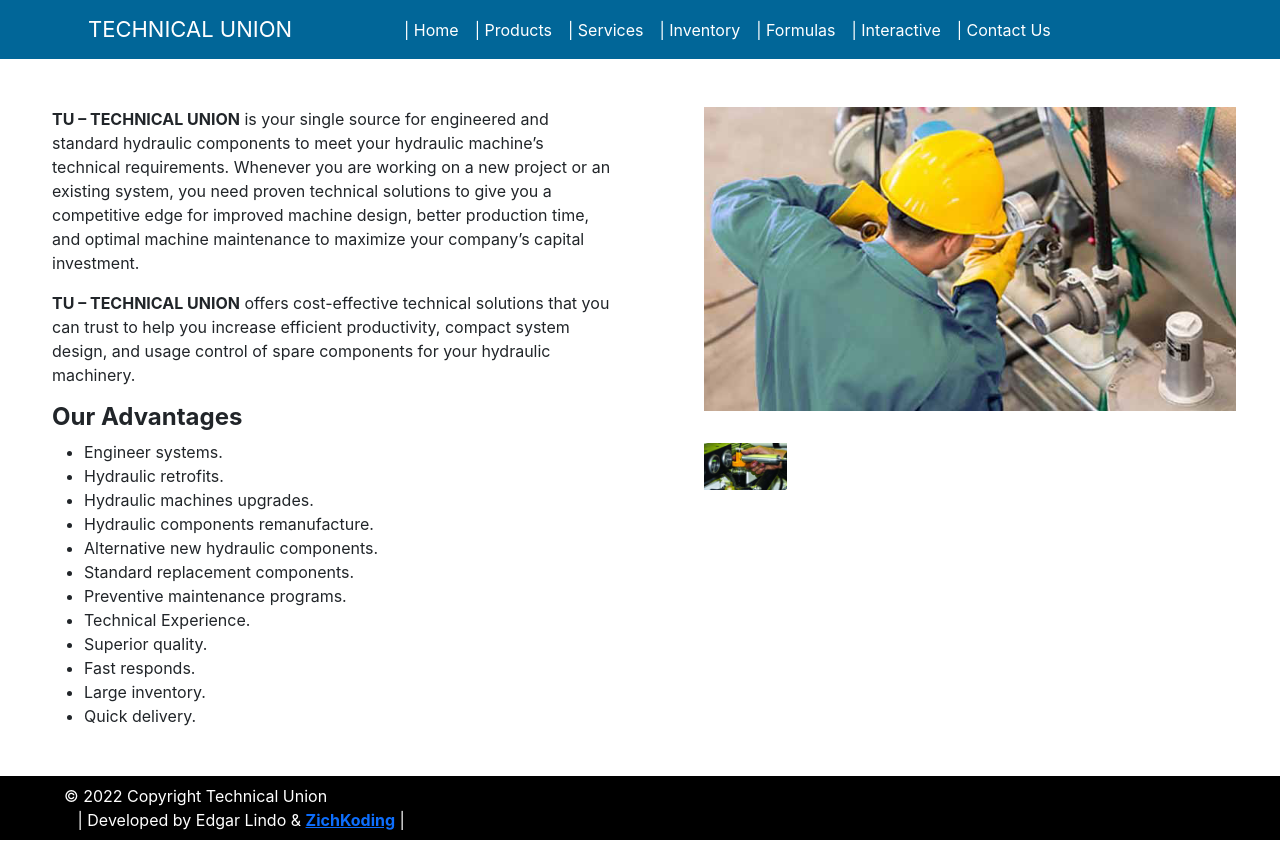
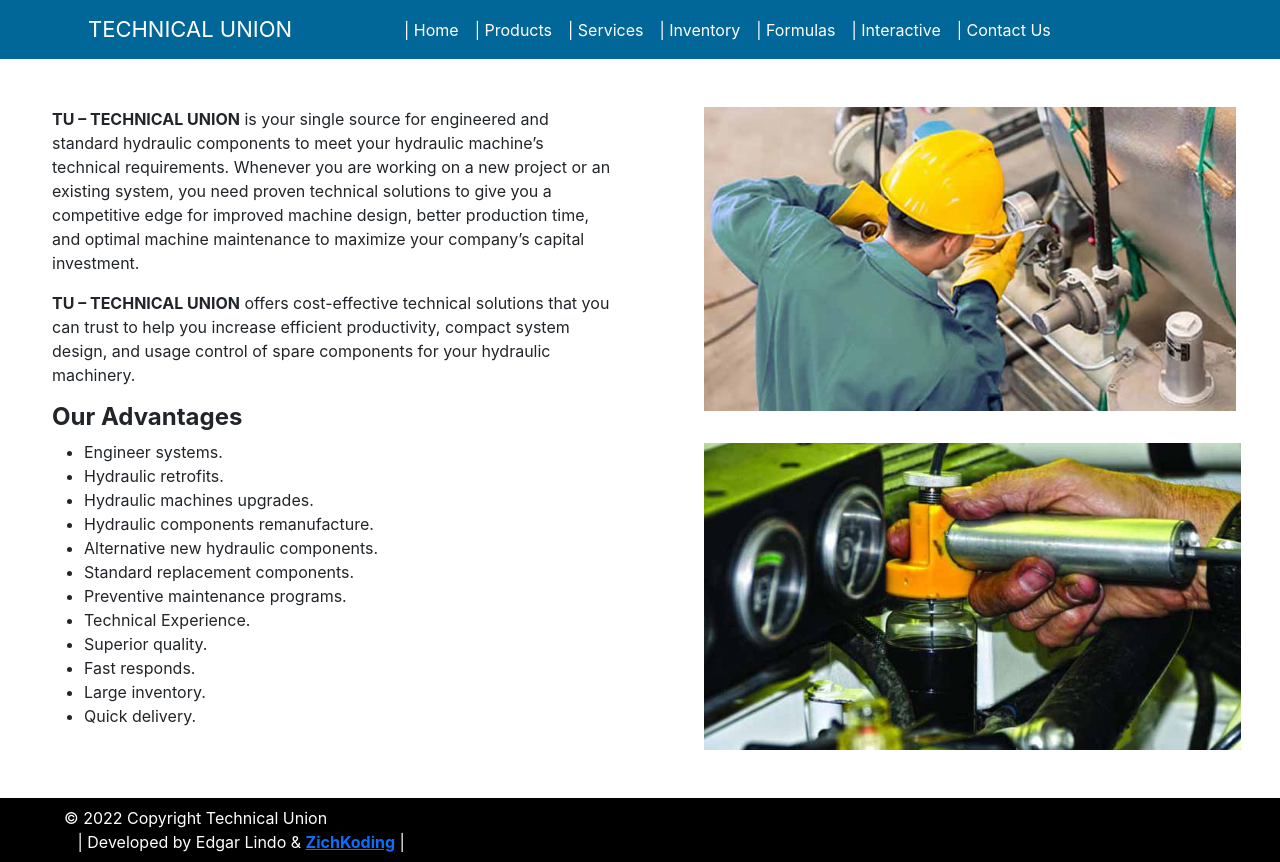
Before and after one commit to ZichKoding/elindo, a React (Create React App) app in the folder client/: page / in a window 1280 px wide. Before the commit the page ends 840 px from the top, so only its background shows below. Built offline with nearby package versions, Linux system fonts and the light colour scheme.

Commit message:
main page pic now fixed.

```diff
--- a/client/src/App.css
+++ b/client/src/App.css
@@ -29,7 +29,7 @@
   padding-right: 1.7em;
   padding-bottom: 1em;
   height: auto;
-  max-width: 110px !important;
+  /* max-width: 110px !important; */
 }
 .main-footer2 {
   background-color: black;
```
